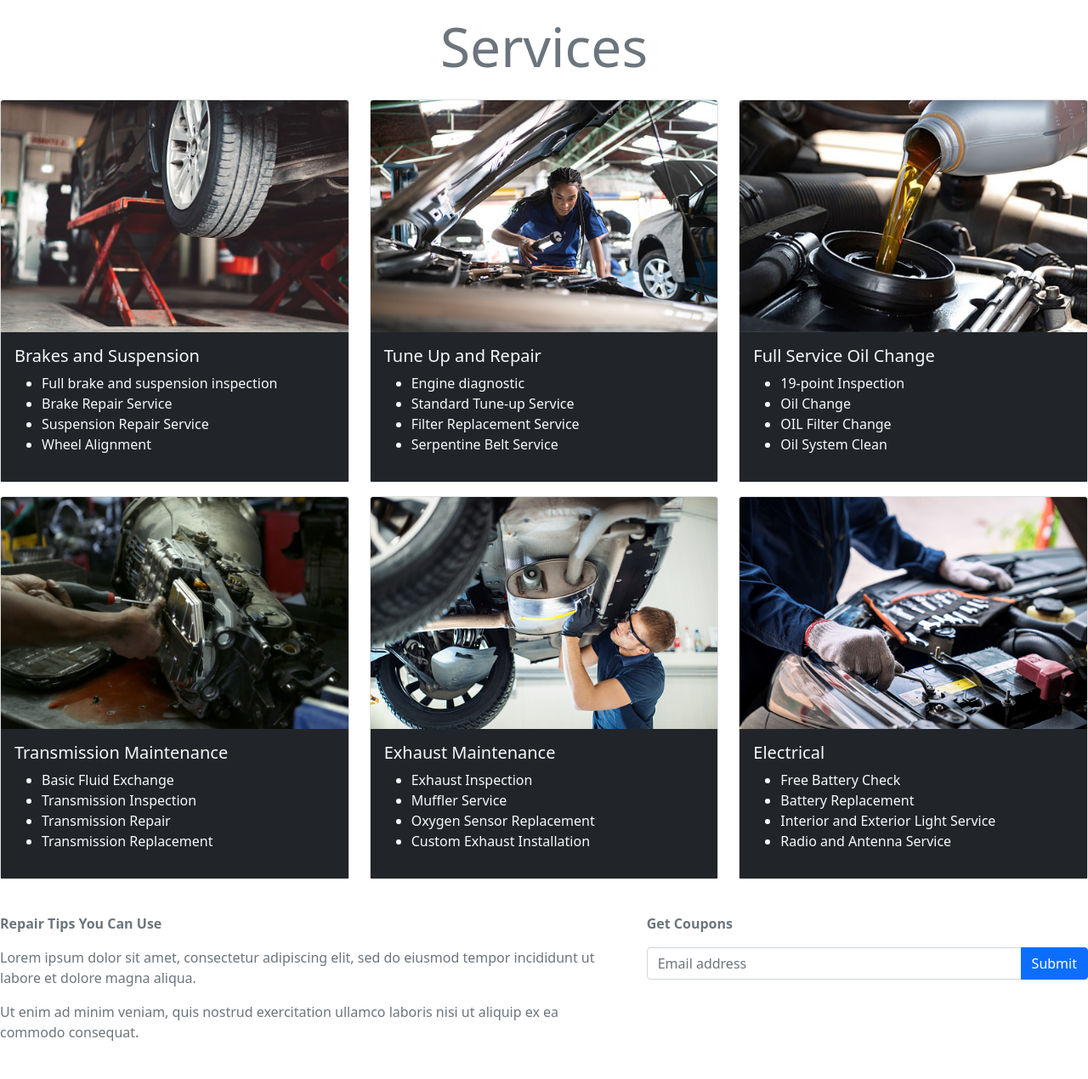
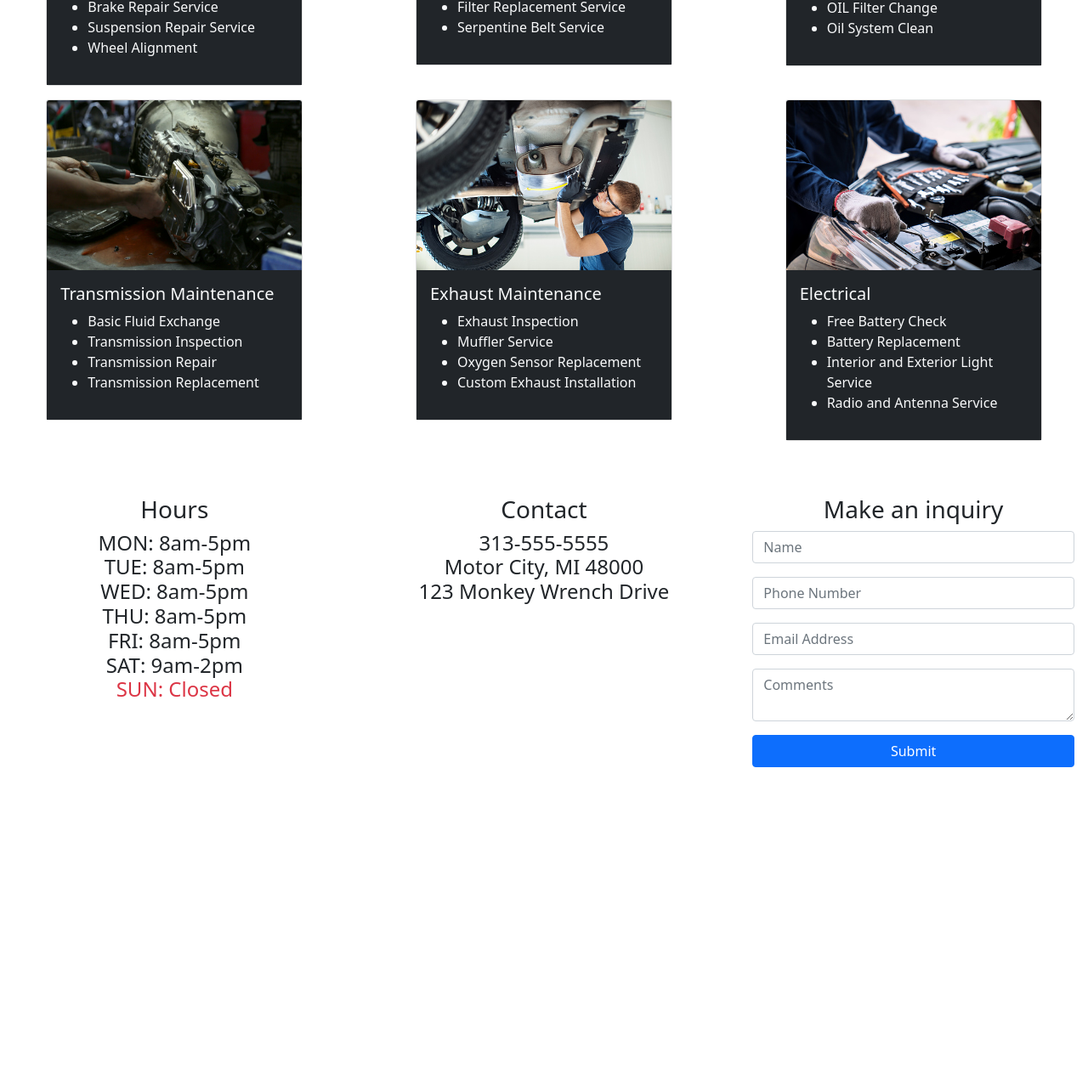
Before and after one commit to JRodriguez-Repo/Responsive-Auto-Repair-Website, a plain HTML site: page index.html in a window 1280 px wide. Shown: the part 1513-2783 px from the top of the page at 85% size. After the commit the page ends 2488 px from the top, so only its background shows below. Drawn offline with nearby package versions, Linux system fonts and the light colour scheme.

Commit message:
final commit

```diff
--- a/index.html
+++ b/index.html
@@ -4,6 +4,8 @@
     <meta charset="UTF-8">
     <meta http-equiv="X-UA-Compatible" content="IE=edge">
     <meta name="viewport" content="width=device-width, initial-scale=1.0">
+    <title>Shop Rats Auto Repair</title>
+
     <link href="https://cdn.jsdelivr.net/npm/bootstrap@5.1.3/dist/css/bootstrap.min.css" rel="stylesheet"
     integrity="sha384-1BmE4kWBq78iYhFldvKuhfTAU6auU8tT94WrHftjDbrCEXSU1oBoqyl2QvZ6jIW3" crossorigin="anonymous">
     <script src="https://cdn.jsdelivr.net/npm/bootstrap@5.1.3/dist/js/bootstrap.bundle.min.js"
@@ -21,9 +23,6 @@
         float: right;
       }
     </style>
-    <title>Auto Shop</title>
-
-
 </head>
 <body>
       <!---------- navigation ---------->
@@ -40,19 +39,15 @@
               <li class="nav-item">
                 <a class="nav-link active" aria-current="page" href="#">Home</a>
               <li class="nav-item">
-                <a class="nav-link h5" href="#">Services</a>
+                <a class="nav-link h5" href="#services">Services</a>
               </li>
               <li class="nav-item">
-                <a class="nav-link h5" href="#">Contact</a>
-              </li>
-              <li class="nav-item">
-                <a class="nav-link h5" href="#">Blog</a>
+                <a class="nav-link h5" href="#contact">Contact</a>
               </li>
             </ul>
           </div>
         </div>
       </nav>
-
     <!---------- image carousel ---------->
     <div class="container-fluid">
       <div id="carouselExampleSlidesOnly" class="carousel slide " data-bs-ride="carousel">
@@ -69,31 +64,11 @@
         </div>
       </div>
     </div>
-
-      <div class="cotainer pt-4">
-
-      <!---------- about section ---------->
+    <!---------- about section ---------->
+    <div class="cotainer pt-4">
       <div class="row">
         <div class="col-lg">
-          <h3 class="mb-4">About Us</h3>
-          <p>Lorem ipsum dolor sit amet, consectetur adipiscing elit. Aliquam luctus magna eu ex lacinia hendrerit.
-            Sed et ligula ut massa accumsan lobortis.
-            Fusce hendrerit euismod erat vitae rutrum. Pellentesque at venenatis elit.Aenean vel nisi tempor, congue quam eu, imperdiet nisi.
-            Proin leo sem, elementum id vulputate id, bibendum at dolor.
-            Donec elit arcu, molestie at nisi eu, pharetra ultrices felis.
-            Integer eu arcu fringilla, suscipit erat eu, consectetur massa. Donec eu justo sodales, laoreet eros eget, maximus augue.
-            Cras convallis efficitur libero id sodales. Nulla vel risus elementum, mattis arcu in, scelerisque felis.
-            Etiam eu orci id urna scelerisque rutrum quis et ligula. Praesent fringilla eu neque et ornare.
-            Ut accumsan turpis sit amet risus facilisis, quis rhoncus urna aliquet. Sed tincidunt quis ante at venenatis. Donec eget turpis lacus.
-            Phasellus ac augue non arcu consectetur sollicitudin.
-            In sapien orci, blandit gravida fringilla sed, feugiat at risuInteger ultrices nisi ut est efficitur efficitur.
-            Donec justo mi, suscipit ac lobortis sit amet, laoreet quis lectus. Vestibulum semper erat in porttitor luctus.
-            Sed fringilla lorem quis elit dictum euismod. Nam sed sapien id neque auctor scelerisque in et nisi.
-            Sed mattis magna sit amet urna vehicula, a vulputate ex dictum. Curabitur consequat consectetur diam, non convallis ligula feugiat a.</p>
-          <img src="images/happy_mechanic.jpg" alt="auto shop" class="img-thumbnail">
-        </div>
-        <div class="col-lg">
-          <h3 class="mb-4">Fix It Like We Own It</h3>
+          <h3 class="mb-4 text-center">About Us</h3>
           <p>Lorem ipsum dolor sit amet, consectetur adipiscing elit. Aliquam luctus magna eu ex lacinia hendrerit.
             Sed et ligula ut massa accumsan lobortis.
             Fusce hendrerit euismod erat vitae rutrum. Pellentesque at venenatis elit.Aenean vel nisi tempor, congue quam eu, imperdiet nisi.
@@ -109,13 +84,30 @@
             Sed fringilla lorem quis elit dictum euismod. Nam sed sapien id neque auctor scelerisque in et nisi.
             Sed mattis magna sit amet urna vehicula, a vulputate ex dictum. Curabitur consequat consectetur diam, non convallis ligula feugiat a.</p>
         </div>
-
+        <div class="col-lg">
+          <h3 class="mb-4 text-center">Fix It Like We Own It</h3>
+          <p>Lorem ipsum dolor sit amet, consectetur adipiscing elit. Aliquam luctus magna eu ex lacinia hendrerit.
+            Sed et ligula ut massa accumsan lobortis.
+            Fusce hendrerit euismod erat vitae rutrum. Pellentesque at venenatis elit.Aenean vel nisi tempor, congue quam eu, imperdiet nisi.
+            Proin leo sem, elementum id vulputate id, bibendum at dolor.
+            Donec elit arcu, molestie at nisi eu, pharetra ultrices felis.
+            Integer eu arcu fringilla, suscipit erat eu, consectetur massa. Donec eu justo sodales, laoreet eros eget, maximus augue.
+            Cras convallis efficitur libero id sodales. Nulla vel risus elementum, mattis arcu in, scelerisque felis.
+            Etiam eu orci id urna scelerisque rutrum quis et ligula. Praesent fringilla eu neque et ornare.
+            Ut accumsan turpis sit amet risus facilisis, quis rhoncus urna aliquet. Sed tincidunt quis ante at venenatis. Donec eget turpis lacus.
+            Phasellus ac augue non arcu consectetur sollicitudin.
+            In sapien orci, blandit gravida fringilla sed, feugiat at risuInteger ultrices nisi ut est efficitur efficitur.
+            Donec justo mi, suscipit ac lobortis sit amet, laoreet quis lectus. Vestibulum semper erat in porttitor luctus.
+            Sed fringilla lorem quis elit dictum euismod. Nam sed sapien id neque auctor scelerisque in et nisi.
+            Sed mattis magna sit amet urna vehicula, a vulputate ex dictum. Curabitur consequat consectetur diam, non convallis ligula feugiat a.</p>
+        </div>
       </div>
       <!---------- services section ---------->
-      <h1 class="display-3 text-center text-muted my-4">Services</h1>
-      <div class="row">
+      <h1 class="display-3 text-center text-muted my-4" id="services">Services</h1>
+      <div class="row ">
 
-        <div class="col-md-6 col-lg-4"><div class="card mb-3">
+        <div class="col-md-6 col-lg-3 mx-auto border-rounded">
+          <div class="card mb-3">
           <img src="images/lifted_car.jpg" class="card-img-top" alt="car suspension">
           <div class="card-body bg-dark text-light">
             <h5 class="card-title">Brakes and Suspension</h5>
@@ -127,7 +119,8 @@
             </ul>
           </div>
         </div></div>
-        <div class="col-md-6 col-lg-4"><div class="card mb-3">
+        <div class="col-md-6 col-lg-3 mx-auto border-rounded">
+          <div class="card mb-3">
           <img src="images/engine_repair.jpg" class="card-img-top" alt="engine repair">
           <div class="card-body bg-dark text-light">
             <h5 class="card-title">Tune Up and Repair</h5>
@@ -139,7 +132,8 @@
             </ul>
           </div>
         </div></div>
-        <div class="col-md-6 col-lg-4"><div class="card mb-3">
+        <div class="col-md-6 col-lg-3 mx-auto border-rounded">
+          <div class="card mb-3">
           <img src="images/oil_change.jpg" class="card-img-top" alt="oil change">
           <div class="card-body bg-dark text-light">
             <h5 class="card-title">Full Service Oil Change</h5>
@@ -151,7 +145,10 @@
             </ul>
           </div>
         </div></div>
-        <div class="col-md-6 col-lg-4"><div class="card mb-3">
+      </div>
+      <div class="row">
+        <div class="col-md-6 col-lg-3 mx-auto border-rounded">
+          <div class="card mb-3">
           <img src="images/trans_repair.jpg" class="card-img-top" alt="car repair">
           <div class="card-body bg-dark text-light">
             <h5 class="card-title">Transmission Maintenance</h5>
@@ -163,7 +160,8 @@
             </ul>
           </div>
         </div></div>
-        <div class="col-md-6 col-lg-4"><div class="card mb-3">
+        <div class="col-md-6 col-lg-3 mx-auto border-rounded">
+          <div class="card mb-3">
           <img src="images/muffler_repair.jpg" class="card-img-top" alt="car repair">
           <div class="card-body bg-dark text-light">
             <h5 class="card-title">Exhaust Maintenance</h5>
@@ -175,7 +173,8 @@
             </ul>
           </div>
         </div></div>
-        <div class="col-md-6 col-lg-4"><div class="card mb-3">
+        <div class="col-md-6 col col-lg-3 mx-auto border-rounded">
+          <div class="card mb-3">
           <img src="images/car_battery.jpg" class="card-img-top" alt="...">
           <div class="card-body bg-dark text-light">
             <h5 class="card-title">Electrical</h5>
@@ -188,39 +187,44 @@
           </div>
         </div></div>
       </div>
-
-      <div class="row py-4 text-muted">
-        <div class="col-md">
-          <p><strong>Repair Tips You Can Use</strong></p>
-          <p>Lorem ipsum dolor sit amet, consectetur adipiscing elit, sed do eiusmod tempor incididunt ut labore et dolore magna aliqua.</p>
-          <p>Ut enim ad minim veniam, quis nostrud exercitation ullamco laboris nisi ut aliquip ex ea commodo consequat.</p>
-        </div>
-        <div class="col-md col-lg-5 ms-auto">
-          <p><strong>Get Coupons</strong></p>
-          <div class="input-group mb-3">
-            <input type="text" class="form-control" placeholder="Email address" aria-label="Email address" aria-describedby="button-addon2">
-            <button class="btn btn-primary" type="button" id="button-addon2">Submit</button>
+      <!---------- footer ---------->
+      <footer">
+        <div class="row ">
+          <div class="col-md-6 col-lg-4 my-5">
+            <h3 class="text-center">Hours</h3>
+            <ul class="list-group list-unstyled text-center h4">
+              <li>MON: 8am-5pm</li>
+              <li>TUE: 8am-5pm</li>
+              <li>WED: 8am-5pm</li>
+              <li>THU: 8am-5pm</li>
+              <li>FRI: 8am-5pm</li>
+              <li>SAT: 9am-2pm</li>
+              <li class="text-danger">SUN: Closed</li>
+            </ul>
+          </div>
+          <div class="col-md-6 col-lg-4 my-5" id="contact">
+            <h3 class="text-center">Contact</h3>
+            <ul class="list-group list-unstyled text-center h4">
+              <li>313-555-5555</li>
+              <li>Motor City, MI 48000</li>
+              <li>123 Monkey Wrench Drive</li>
+            </ul>
+          </div>
+          <div class="col-md-6 col-lg-4 my-5">
+            <h3 class="text-center">Make an inquiry</h3>
+            <div class=" container  mb-4">
+              <form  class="row g-3">
+              <input type="text" class="form-control" placeholder="Name" aria-label="Name" required>
+              <input type="text" class="form-control" placeholder="Phone Number" aria-label="Number" required>
+              <input type="email" class="form-control" placeholder="Email Address" aria-label="Email" required>
+              <textarea class="form-control" aria-label="With textarea" placeholder="Comments" required></textarea>
+              <br>
+              <button type="button" class="btn btn-primary ">Submit</button>
+              </form>
+            </div>
           </div>
         </div>
-      </div>
-      <!---------- footer ---------->
-      <div class="row py-3">
-        <div class="col-md-7">
-          <ul class="nav">
-            <li class="nav-item">
-              <a class="nav-link " aria-current="page" href="#">Other Products</a>
-            </li>
-            <li class="nav-item">
-              <a class="nav-link" href="#">Blog</a>
-
-          </ul>
-        </div>
-        <div class="col-md text-md-right"></div>
-      </div>
-
-
-
-
+      </footer>
 
 </body>
 </html>
```
